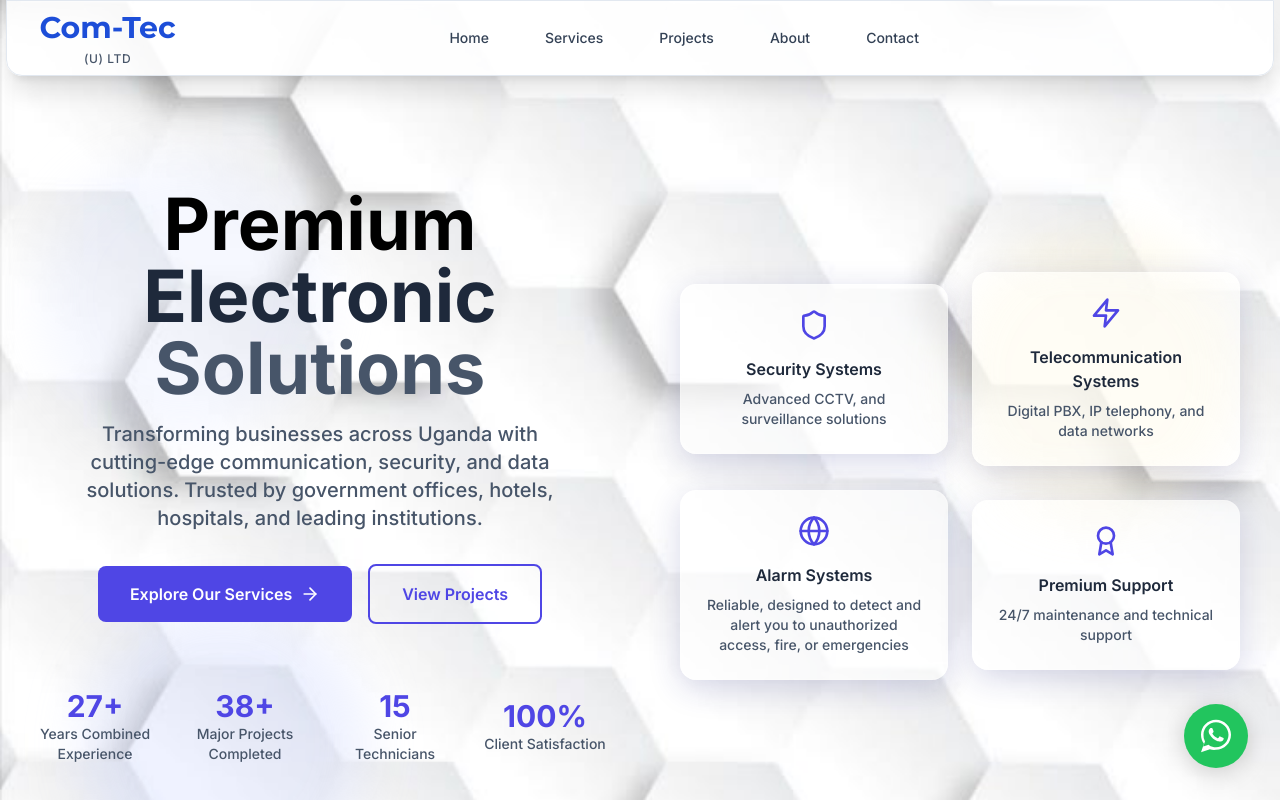
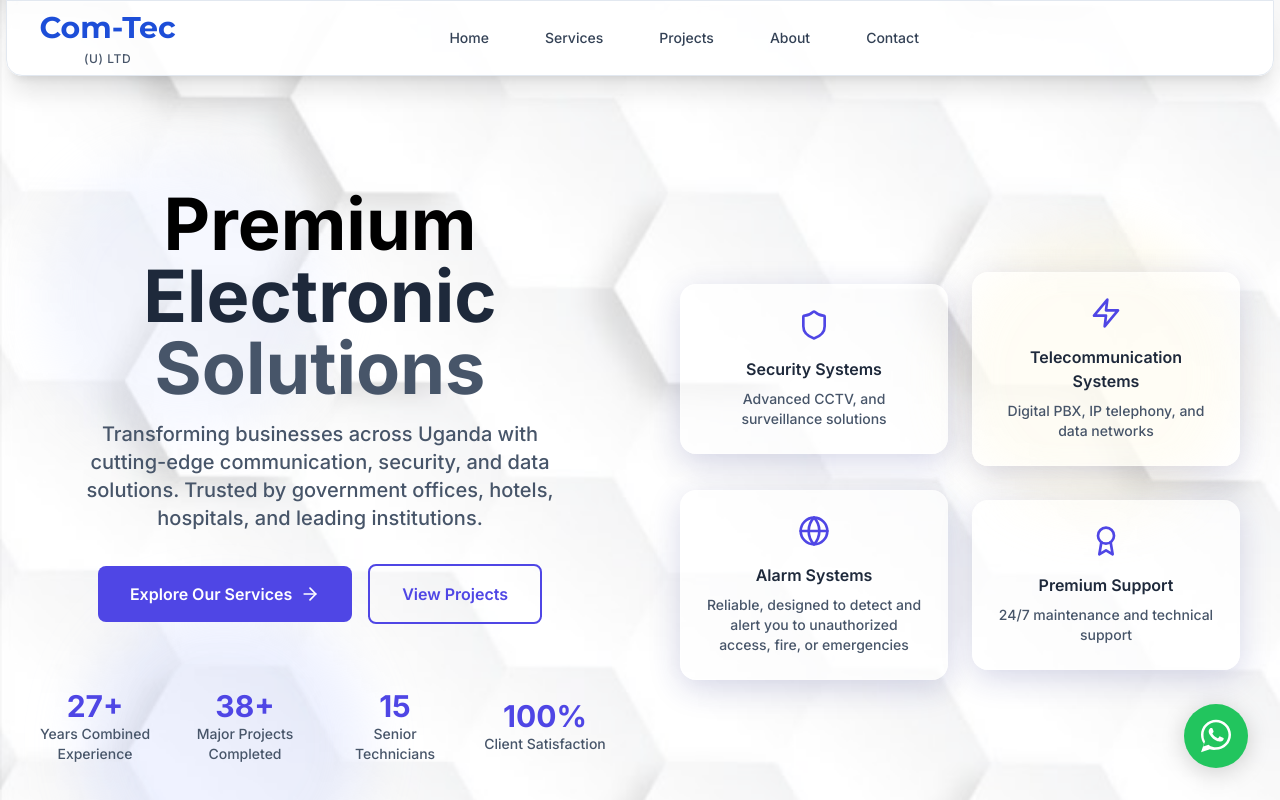
Before and after one commit to pirwoth/Com-Tec, a React (Vite) app: page / in a window 1280 px wide. Shown: the top 800 px of the page. Built offline with nearby package versions, Linux system fonts and the light colour scheme; the HTML template or start-up script is replaced by a standard one.

Commit message:
bacground

```diff
--- a/src/App.jsx
+++ b/src/App.jsx
@@ -17,7 +17,7 @@
           backgroundImage: "url('/bg-hexagons.jpg')",
           backgroundSize: 'cover',
           backgroundAttachment: 'fixed',
-          opacity: 1
+          opacity: 0.5 // reduced opacity
         }}
         aria-hidden="true"
       />
```
